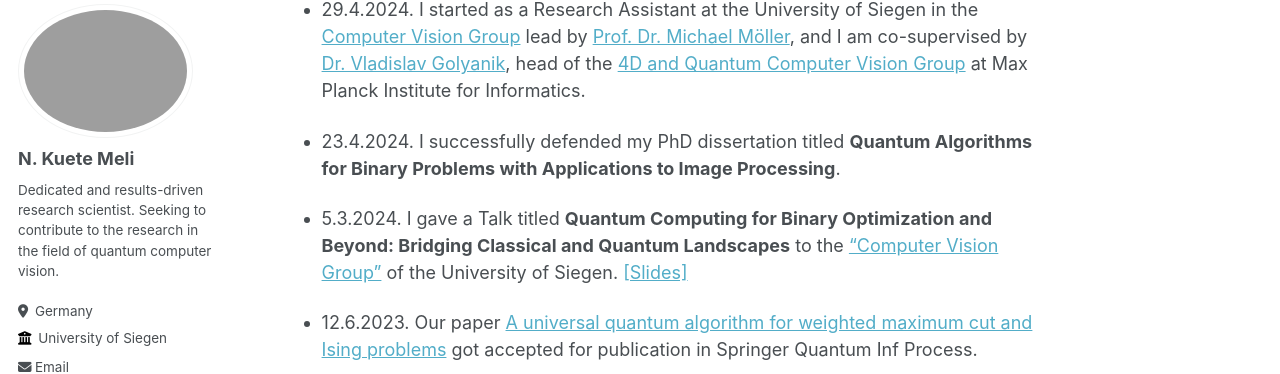
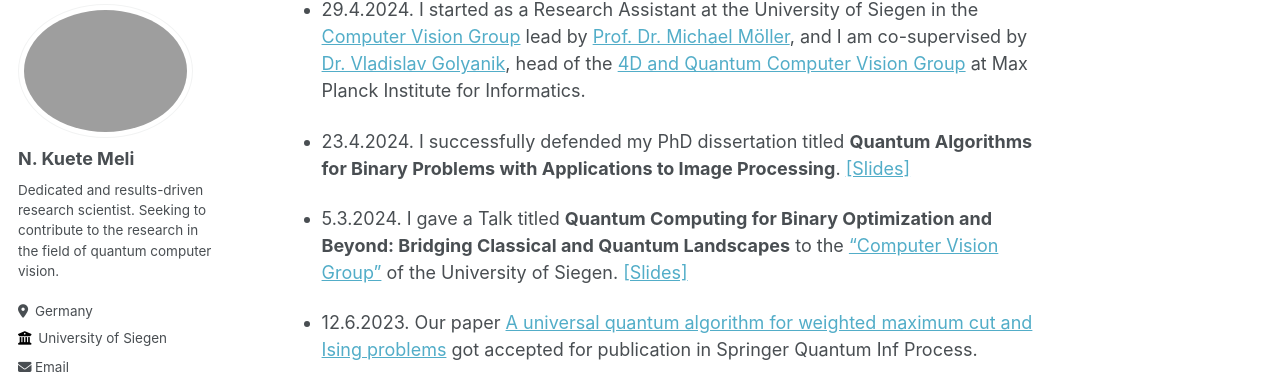
Before and after one commit to nkuetemeli/nkuetemeli.github.io, a Jekyll site: the page built from _pages/about.md, in a window 1280 px wide and 900 px high, scrolled down 631 px. Shown: the part 102-476 px from the top of the window. Built offline with Jekyll 4.4.1, drawn with Linux system fonts in a browser that asks for light colours; some web fonts are replaced.

Commit message:
MyGit 1. Attempt

```diff
--- a/_pages/about.md
+++ b/_pages/about.md
@@ -22,7 +22,7 @@ News
 
 - 29.4.2024. I started as a Research Assistant at the University of Siegen in the [Computer Vision Group](https://www.vsa.informatik.uni-siegen.de) lead by [Prof. Dr. Michael Möller](https://sites.google.com/site/michaelmoellermath/), and I am co-supervised by [Dr. Vladislav Golyanik](https://people.mpi-inf.mpg.de/~golyanik/), head of the [4D and Quantum Computer Vision Group](https://4dqv.mpi-inf.mpg.de) at Max Planck Institute for Informatics.
 
-- 23.4.2024. I successfully defended my PhD dissertation titled **Quantum Algorithms for Binary Problems with Applications to Image Processing**.
+- 23.4.2024. I successfully defended my PhD dissertation titled **Quantum Algorithms for Binary Problems with Applications to Image Processing**. [[Slides]](../files/qc_defense_KueteMeli.pdf)
 
 - 5.3.2024. I gave a Talk titled **Quantum Computing for Binary Optimization and Beyond: Bridging Classical and Quantum Landscapes** to the ["Computer Vision Group"](https://www.vsa.informatik.uni-siegen.de) of the University of Siegen. [[Slides]](../files/qc_siegen_KueteMeli.pdf)
 
```
